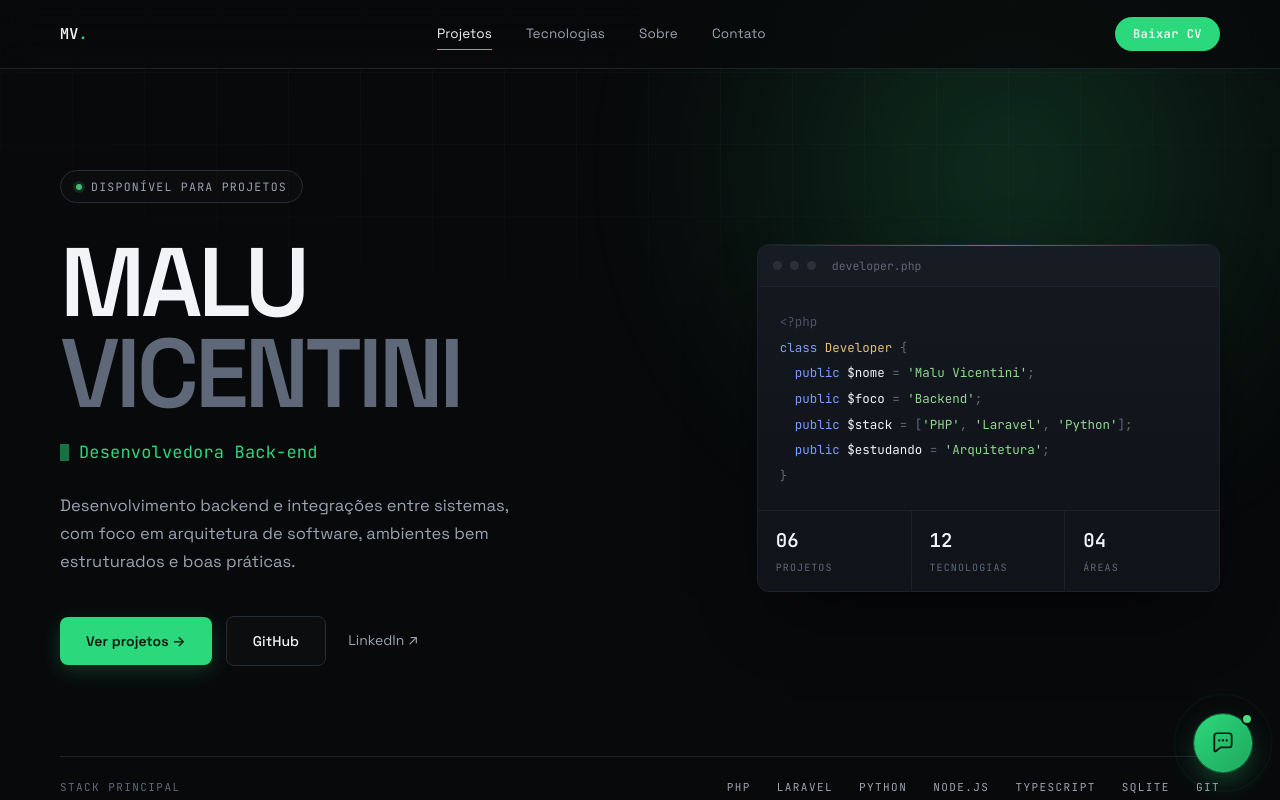
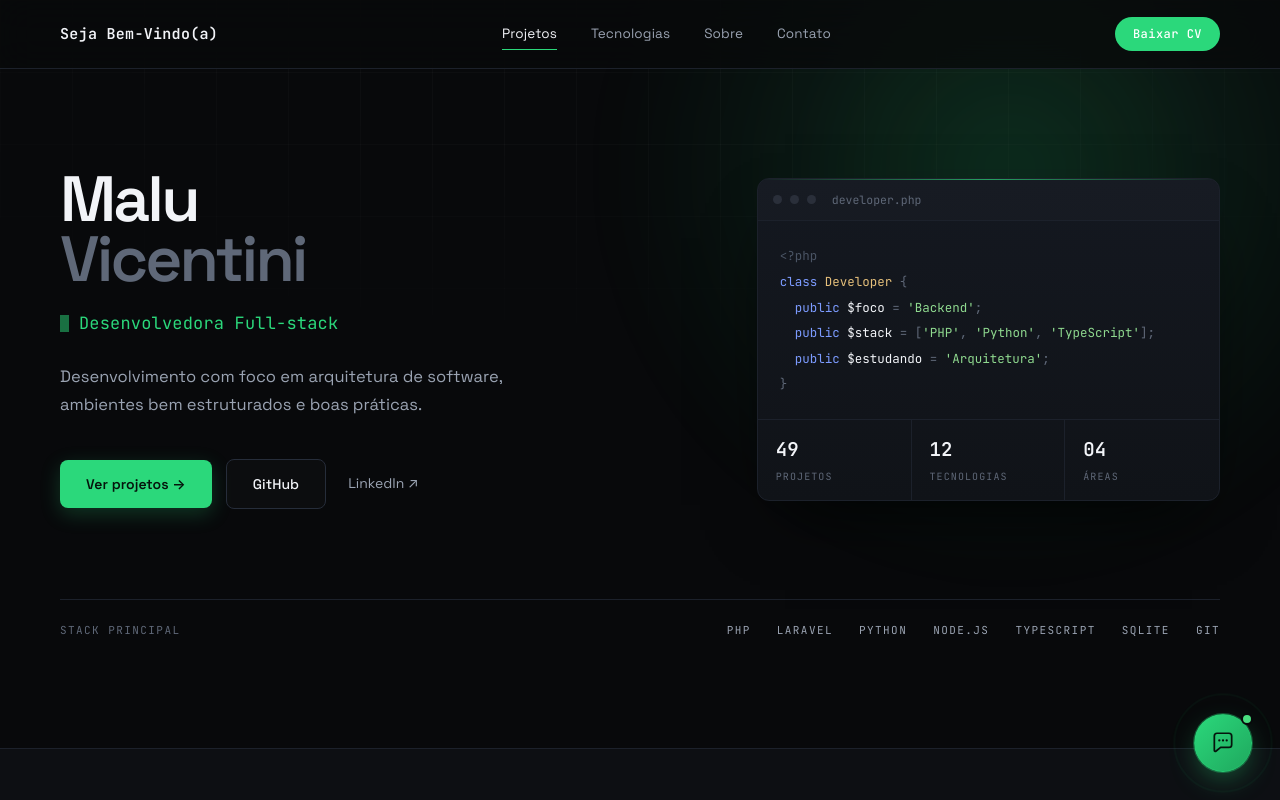
Before and after one commit to MariaLuizaVicentini/portfolio-malu-vicentini, a React (Vite) app: page / in a window 1280 px wide. Shown: the top 800 px of the page. Built offline with nearby package versions, Linux system fonts and the light colour scheme.

Commit message:
dando um trato

```diff
--- a/index.html
+++ b/index.html
@@ -6,7 +6,7 @@
     <meta name="theme-color" content="#08090B" />
     <meta
       name="description"
-      content="Malu Vicentini — Desenvolvedora Back-end. Desenvolvimento backend e integrações entre sistemas, com foco em arquitetura de software."
+      content="Malu Vicentini - Desenvolvedora Back-end. Desenvolvimento backend e integrações entre sistemas, com foco em arquitetura de software."
     />
     <link rel="preconnect" href="https://fonts.googleapis.com" />
     <link rel="preconnect" href="https://fonts.gstatic.com" crossorigin />
@@ -14,7 +14,7 @@
       href="https://fonts.googleapis.com/css2?family=Space+Grotesk:wght@400;500;600;700&family=JetBrains+Mono:wght@400;500;600&display=swap"
       rel="stylesheet"
     />
-    <title>Malu Vicentini — Desenvolvedora Back-end</title>
+    <title>Malu Vicentini - Desenvolvedora Back-end</title>
   </head>
   <body>
     <div id="root"></div>
--- a/src/components/Header/Logo.tsx
+++ b/src/components/Header/Logo.tsx
@@ -8,7 +8,7 @@ export default function Logo() {
       aria-label={`${SITE.name} — início`}
     >
       {SITE.initials}
-      <b className="text-brand">.</b>
+      <b className="text-brand"></b>
     </a>
   );
 }
--- a/src/components/Hero/CodeTerminal.tsx
+++ b/src/components/Hero/CodeTerminal.tsx
@@ -11,7 +11,6 @@ const V = ({ children }: { children: React.ReactNode }) => (
   <span className="text-txt">{children}</span>
 );
 
-/** Cartão "developer.php" do hero, com as métricas no rodapé. */
 export default function CodeTerminal() {
   return (
     <div className="term-topline relative overflow-hidden rounded-xl border border-line bg-gradient-to-b from-panel-2 to-panel shadow-term">
@@ -27,12 +26,10 @@ export default function CodeTerminal() {
           <K>class</K> <span className="text-code-fn">Developer</span> {'{'}
           {'\n'}
           {'  '}
-          <K>public</K> <V>$nome</V> = <S>&#39;Malu Vicentini&#39;</S>;{'\n'}
-          {'  '}
           <K>public</K> <V>$foco</V> = <S>&#39;Backend&#39;</S>;{'\n'}
           {'  '}
-          <K>public</K> <V>$stack</V> = [<S>&#39;PHP&#39;</S>, <S>&#39;Laravel&#39;</S>,{' '}
-          <S>&#39;Python&#39;</S>];{'\n'}
+          <K>public</K> <V>$stack</V> = [<S>&#39;PHP&#39;</S>,{' '}
+          <S>&#39;Python&#39;</S>, <S>&#39;TypeScript&#39;</S>];{'\n'}
           {'  '}
           <K>public</K> <V>$estudando</V> = <S>&#39;Arquitetura&#39;</S>;{'\n'}
           {'}'}
--- a/src/components/Hero/Hero.tsx
+++ b/src/components/Hero/Hero.tsx
@@ -1,7 +1,6 @@
-import CodeTerminal from './CodeTerminal';
-import StatusBadge from './StatusBadge';
-import { ButtonLink } from '@/components/ui';
-import { MAIN_STACK, SITE } from '@/data/site';
+import CodeTerminal from "./CodeTerminal";
+import { ButtonLink } from "@/components/ui";
+import { MAIN_STACK, SITE } from "@/data/site";
 
 export default function Hero() {
   return (
@@ -13,18 +12,19 @@ export default function Hero() {
       <div className="wrap">
         <div className="grid grid-cols-1 items-center gap-[52px] min-[980px]:grid-cols-[1.15fr_.85fr] min-[980px]:gap-[70px]">
           <div>
-            <StatusBadge label={SITE.availability} />
-
             <h1
               id="hero-title"
-              className="mb-[22px] text-[clamp(42px,13vw,60px)] font-semibold leading-[.93] tracking-[-.045em] min-[620px]:text-[clamp(54px,7.6vw,104px)]"
+              className="mb-[22px] text-[clamp(28px,8vw,40px)] font-semibold leading-[.93] tracking-[-.045em] min-[620px]:text-[clamp(36px,5vw,64px)]"
             >
-              MALU
-              <span className="block text-txt-3">VICENTINI</span>
+              Malu
+              <span className="block text-txt-3">Vicentini</span>
             </h1>
 
             <div className="mb-[26px] flex items-center gap-2.5 font-mono text-[clamp(14px,1.5vw,17px)] tracking-[.01em] text-brand">
-              <span aria-hidden className="inline-block h-[17px] w-[9px] animate-blink bg-brand" />
+              <span
+                aria-hidden
+                className="inline-block h-[17px] w-[9px] animate-blink bg-brand"
+              />
               {SITE.role}
             </div>
 
@@ -33,7 +33,11 @@ export default function Hero() {
             </p>
 
             <div className="flex w-full flex-wrap items-center gap-3.5">
-              <ButtonLink href="#projetos" variant="primary" className="max-[620px]:flex-1">
+              <ButtonLink
+                href="#projetos"
+                variant="primary"
+                className="max-[620px]:flex-1"
+              >
                 Ver projetos →
               </ButtonLink>
               <ButtonLink
--- a/src/data/about.ts
+++ b/src/data/about.ts
@@ -13,10 +13,6 @@ export const ABOUT_PARAGRAPHS: { text: string; strong?: string[] }[] = [
   {
     text: 'Meu interesse vai muito além da linguagem de programação. Procuro entender o papel de cada ferramenta dentro do ecossistema de desenvolvimento, quais problemas ela resolve e em quais contextos sua adoção faz sentido.',
   },
-  {
-    text: 'Atualmente, tenho aprofundado meus estudos em ambientes de desenvolvimento com Docker, Linux e Ubuntu, além de boas práticas para desenvolvimento backend.',
-    strong: ['Docker, Linux e Ubuntu'],
-  },
 ];
 
 export const PILLARS: Pillar[] = [
@@ -29,8 +25,8 @@ export const PILLARS: Pillar[] = [
 export const PROFILE_ROWS: ProfileRow[] = [
   { label: 'Nome', value: SITE.name },
   { label: 'Cargo', value: SITE.role },
-  { label: 'Atuação', value: 'Backend · Integrações' },
-  { label: 'Projetos', value: '06 publicados' },
+  { label: 'Atuação', value: 'Backend · Frontend · Integrações' },
+  { label: 'Projetos', value: '49 publicados' },
   { label: 'Currículo', value: 'Baixar PDF ↗', href: SITE.resume, highlight: true },
 ];
 
--- a/src/data/site.ts
+++ b/src/data/site.ts
@@ -2,8 +2,8 @@ import type { Metric, NavLink } from '@/types';
 
 export const SITE = {
   name: 'Malu Vicentini',
-  role: 'Desenvolvedora Back-end',
-  initials: 'MV',
+  role: 'Desenvolvedora Full-stack',
+  initials: 'Seja Bem-Vindo(a)',
   year: 2026,
   email: 'vicentinimalu1@gmail.com',
   github: 'https://github.com/MariaLuizaVicentini',
@@ -12,7 +12,7 @@ export const SITE = {
   linkedinHandle: 'malu-vicentini',
   resume: 'https://maluvicentini.onrender.com/curriculo/DEVMALU_09.2026.pdf',
   availability: 'Disponível para projetos',
-  lead: 'Desenvolvimento backend e integrações entre sistemas, com foco em arquitetura de software, ambientes bem estruturados e boas práticas.',
+  lead: 'Desenvolvimento com foco em arquitetura de software, ambientes bem estruturados e boas práticas.',
 } as const;
 
 export const NAV_LINKS: NavLink[] = [
@@ -33,7 +33,7 @@ export const FOOTER_LINKS: NavLink[] = [
 export const SECTION_IDS = ['projetos', 'tecnologias', 'sobre', 'contato'];
 
 export const HERO_METRICS: Metric[] = [
-  { value: '06', label: 'Projetos' },
+  { value: '49', label: 'Projetos' },
   { value: '12', label: 'Tecnologias' },
   { value: '04', label: 'Áreas' },
 ];
```
